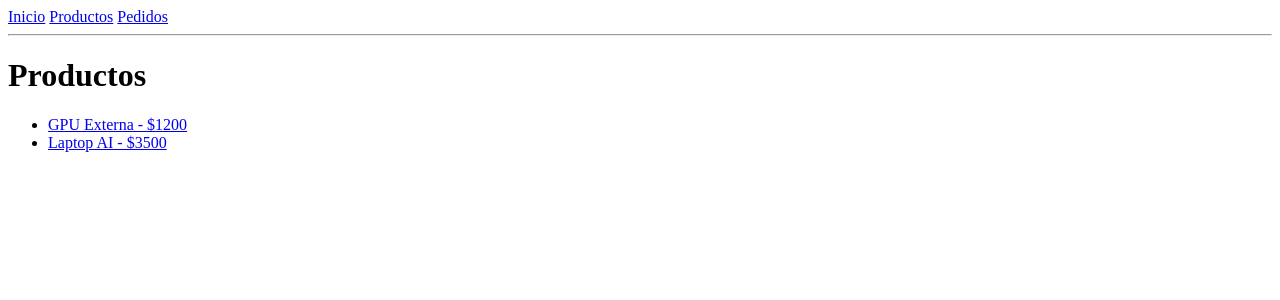
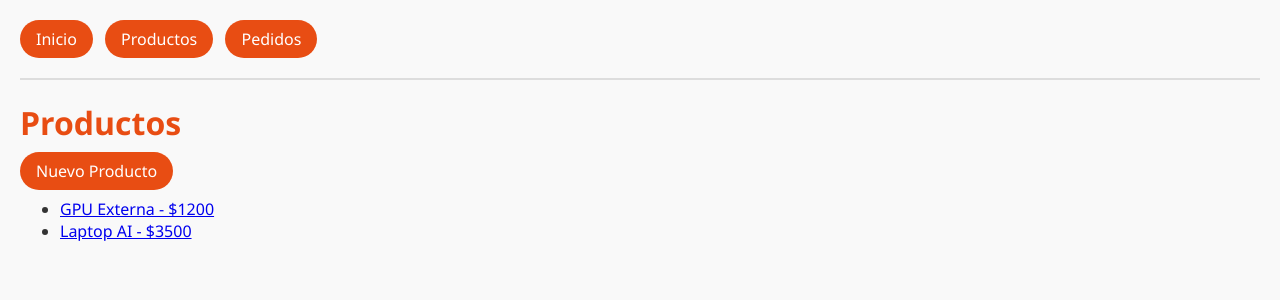
Before and after one commit to samuelortiz27/tienda_vistas, a Django app: page /productos/ in a window 1280 px wide. Shown: the top 300 px of the page. Run offline with Django 5.2, Linux system fonts and the light colour scheme; data comes from the database, SQL or seed files in the repository.

Commit message:
Clientes

```diff
--- a/django-ia-lab-block-one-class2/tienda/static/css/main.css
+++ b/django-ia-lab-block-one-class2/tienda/static/css/main.css
@@ -0,0 +1,65 @@
+/* Estilo general del cuerpo */
+body {
+    font-family: 'Segoe UI', sans-serif;
+    margin: 20px;
+    background-color: #f9f9f9;
+    color: #333;
+}
+
+/* Títulos principales */
+h1,
+h2,
+h3 {
+    color: #e84d13;
+    margin-bottom: 15px;
+}
+
+/* Navbar estilo “pill buttons” */
+nav {
+    margin-bottom: 20px;
+}
+
+nav a {
+    display: inline-block;
+    /* Para que se comporten como botones */
+    padding: 8px 16px;
+    margin-right: 8px;
+    background-color: #e84d13;
+    /* Fondo naranja */
+    color: #fff;
+    /* Texto blanco */
+    border-radius: 9999px;
+    /* Super redondeado = pill */
+    text-decoration: none;
+    font-weight: 500;
+    transition: background 0.3s, transform 0.2s;
+}
+
+nav a:hover {
+    background-color: #c63c0f;
+    /* Un naranja más oscuro al pasar */
+    transform: translateY(-2px);
+    /* Pequeño “lift” */
+}
+
+nav a:active {
+    background-color: #a6300c;
+    /* Aún más oscuro al hacer clic */
+    transform: translateY(0);
+    /* Vuelve a su lugar */
+}
+
+/* Línea divisoria */
+hr {
+    border: none;
+    border-top: 2px solid #ddd;
+    margin: 15px 0;
+}
+
+.btn{
+    border-radius: 9999px;
+    padding: 8px 16px;
+    background-color: #e84d13;
+    color: #fff;
+    text-decoration: none;
+}
--- a/django-ia-lab-block-one-class2/tienda/templates/tienda/detalle_producto.html
+++ b/django-ia-lab-block-one-class2/tienda/templates/tienda/detalle_producto.html
@@ -6,4 +6,7 @@
 <h1>{{ producto.nombre }}</h1>
 <p>{{ producto.descripcion }}</p>
 <p><strong>Precio:</strong> ${{ producto.precio|floatformat:0 }}</p>
+<p>
+    <a href="{% url 'tienda:editar_producto' producto.pk %}" class="btn">🖋️Editar producto</a>
+</p>
 {% endblock %}
--- a/django-ia-lab-block-one-class2/tienda/templates/tienda/lista_productos.html
+++ b/django-ia-lab-block-one-class2/tienda/templates/tienda/lista_productos.html
@@ -4,6 +4,9 @@
 
 {% block content %}
 <h1>Productos</h1>
+<p>
+    <a href="{% url 'tienda:crear_producto' %}" class="btn">Nuevo Producto</a>
+</p>
 <ul>
     {% for p in productos %}
     <li>
--- a/django-ia-lab-block-one-class2/tienda/urls.py
+++ b/django-ia-lab-block-one-class2/tienda/urls.py
@@ -10,4 +10,9 @@ urlpatterns = [
     path("productos/<int:pk>/", views.detalle_producto, name="detalle_producto"),
     path("pedidos/<int:pk>/", views.detalle_pedido, name="detalle_pedido"),
     path("clientes/<int:pk>/", views.detalle_cliente, name="detalle_cliente"),
+
+    path("productos/nuevo/", views.crear_producto, name="crear_producto"),
+    path("productos/<int:pk>/editar/", views.editar_producto, name="editar_producto"),
+
+
 ]
--- a/django-ia-lab-block-one-class2/tienda/views.py
+++ b/django-ia-lab-block-one-class2/tienda/views.py
@@ -1,5 +1,6 @@
-from django.shortcuts import render, get_object_or_404
+from django.shortcuts import render, get_object_or_404, redirect
 from .models import Producto, Pedido, Cliente
+from .forms import ProductoForm
 
 def home(request):
     # render() recibe: request, ruta de template, contexto (diccionario)
@@ -26,3 +27,27 @@ def detalle_cliente(request, pk):
     pedidos = cliente.pedidos.select_related("cliente").prefetch_related("productos"). order_by("-fecha")
 
     return render(request, "tienda/detalle_cliente.html", {"cliente": cliente, "pedidos": pedidos})
+
+def crear_producto(request):
+    if request.method == "POST":
+        form = ProductoForm(request.POST)
+        if form.is_valid():
+            form.save()
+            return redirect("tienda:lista_productos")
+    else:
+        form = ProductoForm()
+
+    return render(request, "tienda/crear_producto.html", {"form": form})
+
+def editar_producto(request,pk):
+    producto= get_object_or_404(Producto, pk=pk)
+
+    if request.method =="POSR":
+        form=ProductoForm(request.POST, instance=producto)
+        if form.is_valid():
+            form.save()
+            return redirect ("tienda:detalle_producto", pk=producto.pk)
+    else:
+        form = ProductoForm(instance=producto)
+
+    return render (request,"tienda/editar_producto.html",{"form":form})
```
Also changed, not shown: django-ia-lab-block-one-class2/tienda/forms.py (added, +21 -0 lines), django-ia-lab-block-one-class2/tienda/templates/tienda/crear_producto.html (added, +14 -0 lines), django-ia-lab-block-one-class2/tienda/templates/tienda/editar_producto.html (added, +17 -0 lines).
